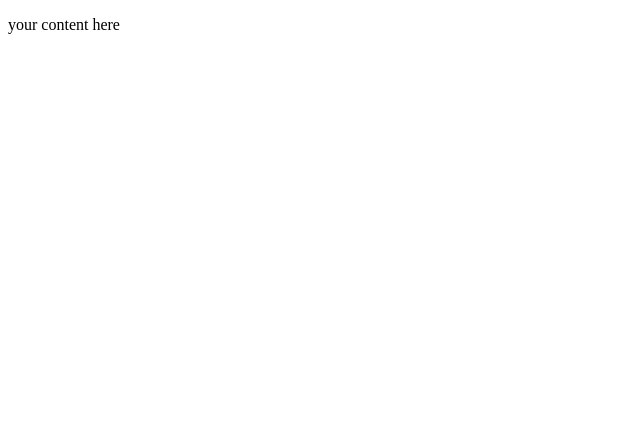
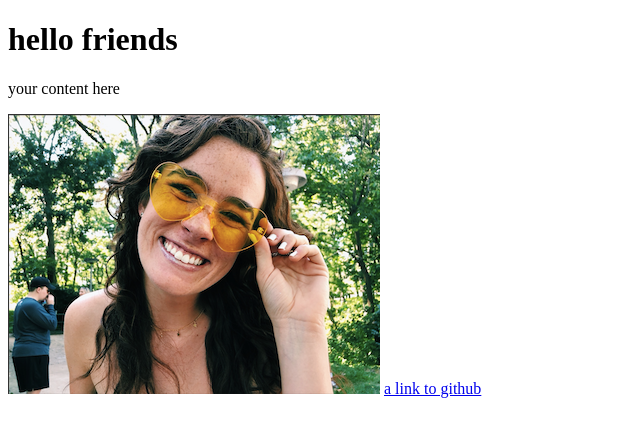
Before and after one commit to J4502-ss20/grace, a plain HTML site: page index.html in a window 1280 px wide. Shown: the whole page, without its empty margins (0-640 px from the left). Drawn offline with Linux system fonts and the light colour scheme.

Commit message:
End of class example
have h1, image and link

```diff
--- a/index.html
+++ b/index.html
@@ -11,7 +11,15 @@
 
 <body>
 <!--This is a comment. It won't show up in your browser, only in the page source-->
+  <h1>hello friends</h1>
 	<p> your content here</p>
+  <img src="img/me.png" alt="this is me"/>
+  <a href="https://github.com/J4502-ss20/grace">a link to github</a>
 </body>
 
+
+
+
+
+
 </html>
```
Also changed, not shown: Img/me.png (added), 2 other files.
